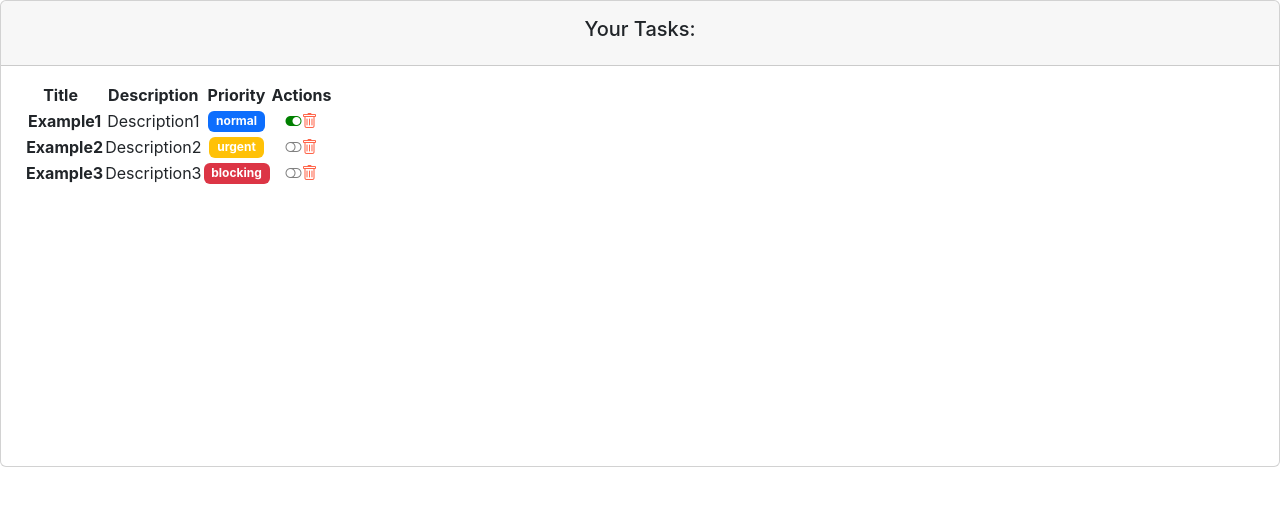
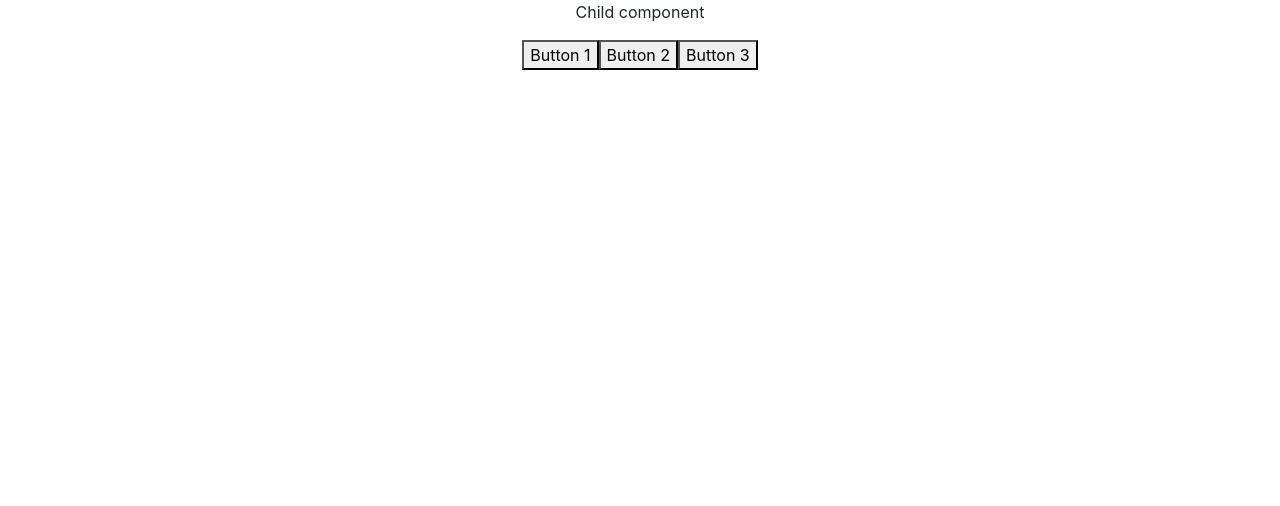
Before and after one commit to leedd87/openbootcamp-reactjs, a React (Create React App) app: page / in a window 1280 px wide. Shown: the top 506 px of the page. Built offline with nearby package versions, Linux system fonts and the light colour scheme.

Commit message:
from child to father

```diff
--- a/src/App.js
+++ b/src/App.js
@@ -5,14 +5,14 @@ import "./App.css";
 // import GreetingStyled from "./components/pure/GreetingStyled";
 //import Greeting from "./components/pure/Greeting";
 // import GreetingF from "./components/pure/GreetingF";
-import TaskListComponent from "./components/container/TaskListComponent";
 // import ContactContainerComponent from "./components/container/ContactContainerComponent";
+//import TaskListComponent from "./components/container/TaskListComponent";
+import Father from "./components/container/Father";
 
 function App() {
 	return (
 		<div className="App">
 			{/* <GreetingF /> */}
-			<TaskListComponent />
 			{/* <ContactContainerComponent /> */}
 			{/* <Ejemplo1 /> */}
 			{/* <Ejemplo2 /> */}
@@ -21,6 +21,8 @@ function App() {
 					<h3>Contenido del props.children</h3>
 				</Ejemplo4> */}
 			{/* <GreetingStyled name="David" /> */}
+			{/* <TaskListComponent /> */}
+			<Father />
 		</div>
 	);
 }
--- /dev/null
+++ b/src/components/container/Father.jsx
@@ -0,0 +1,12 @@
+import React from "react";
+import Child from "../pure/Child";
+
+const Father = () => {
+	return (
+		<div>
+			<Child />
+		</div>
+	);
+};
+
+export default Father;
--- a/src/components/container/TaskListComponent.jsx
+++ b/src/components/container/TaskListComponent.jsx
@@ -1,6 +1,7 @@
 import React, { useState, useEffect } from "react";
 import { LEVELS } from "../../models/levels.enum";
 import { Task } from "../../models/task.class";
+import TaskForm from "../pure/forms/TaskForm";
 import TaskComponent from "../pure/TaskComponent";
 
 const TaskListComponent = () => {
@@ -73,6 +74,7 @@ const TaskListComponent = () => {
 								</tbody>
 							</table>
 						</div>
+						<TaskForm />
 					</div>
 				</div>
 			</div>
--- /dev/null
+++ b/src/components/pure/Child.jsx
@@ -0,0 +1,24 @@
+import React from "react";
+
+const Child = ({ name }) => {
+	function pressButton() {
+		alert(`Default text`);
+	}
+
+	function pressButtonParams(text) {
+		alert(`Text: ${text}`);
+	}
+
+	return (
+		<div>
+			<p onMouseOver={() => console.log("On mouse Over")}>Child component</p>
+			<button onClick={() => console.log("Pressed Button 1")}>
+				Button 1
+			</button>
+			<button onClick={pressButton}>Button 2</button>
+			<button onClick={pressButtonParams("Hello")}>Button 3</button>
+		</div>
+	);
+};
+
+export default Child;
--- /dev/null
+++ b/src/components/pure/forms/TaskForm.jsx
@@ -0,0 +1,7 @@
+import React, { useRef } from "react";
+
+const TaskForm = () => {
+	return <form></form>;
+};
+
+export default TaskForm;
```
